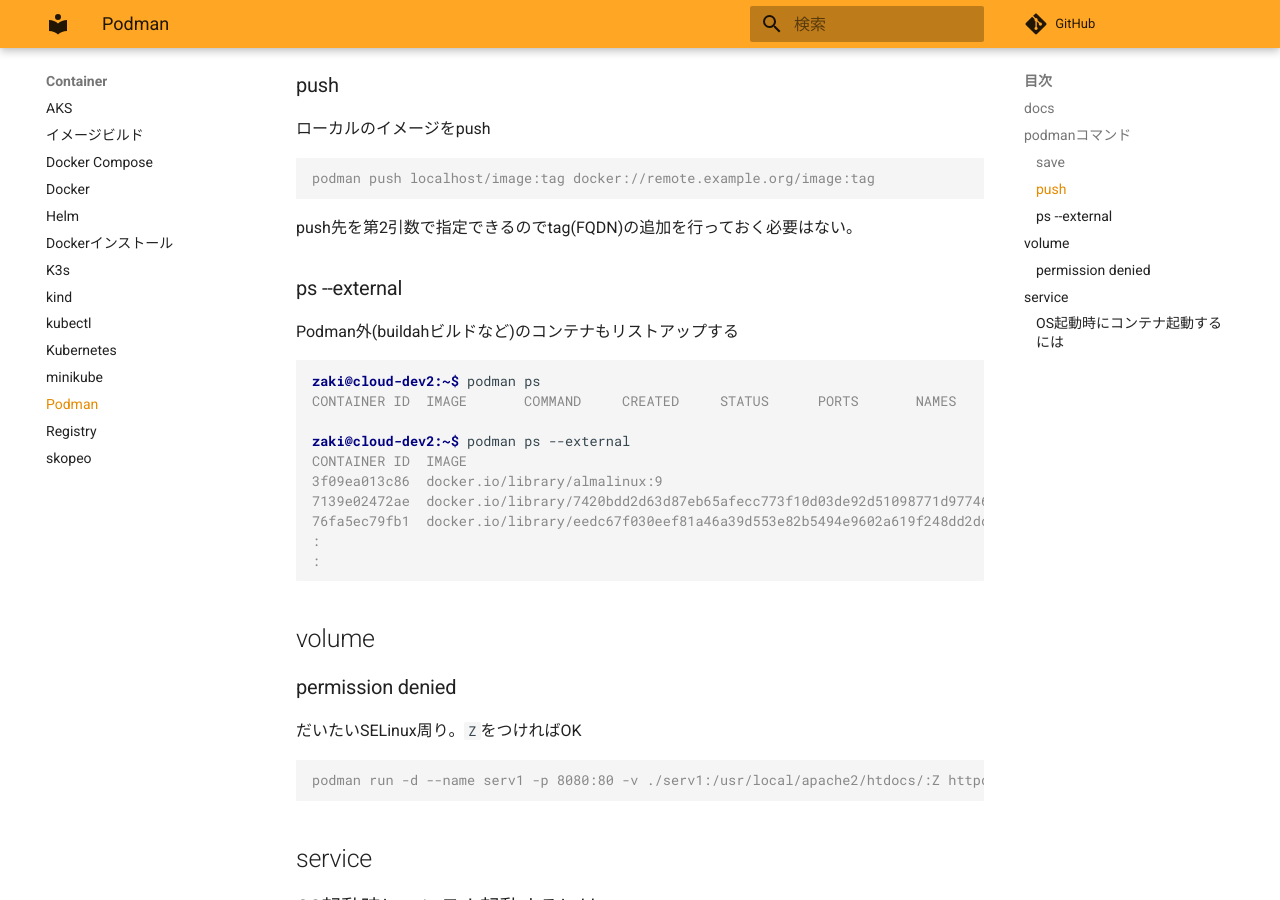
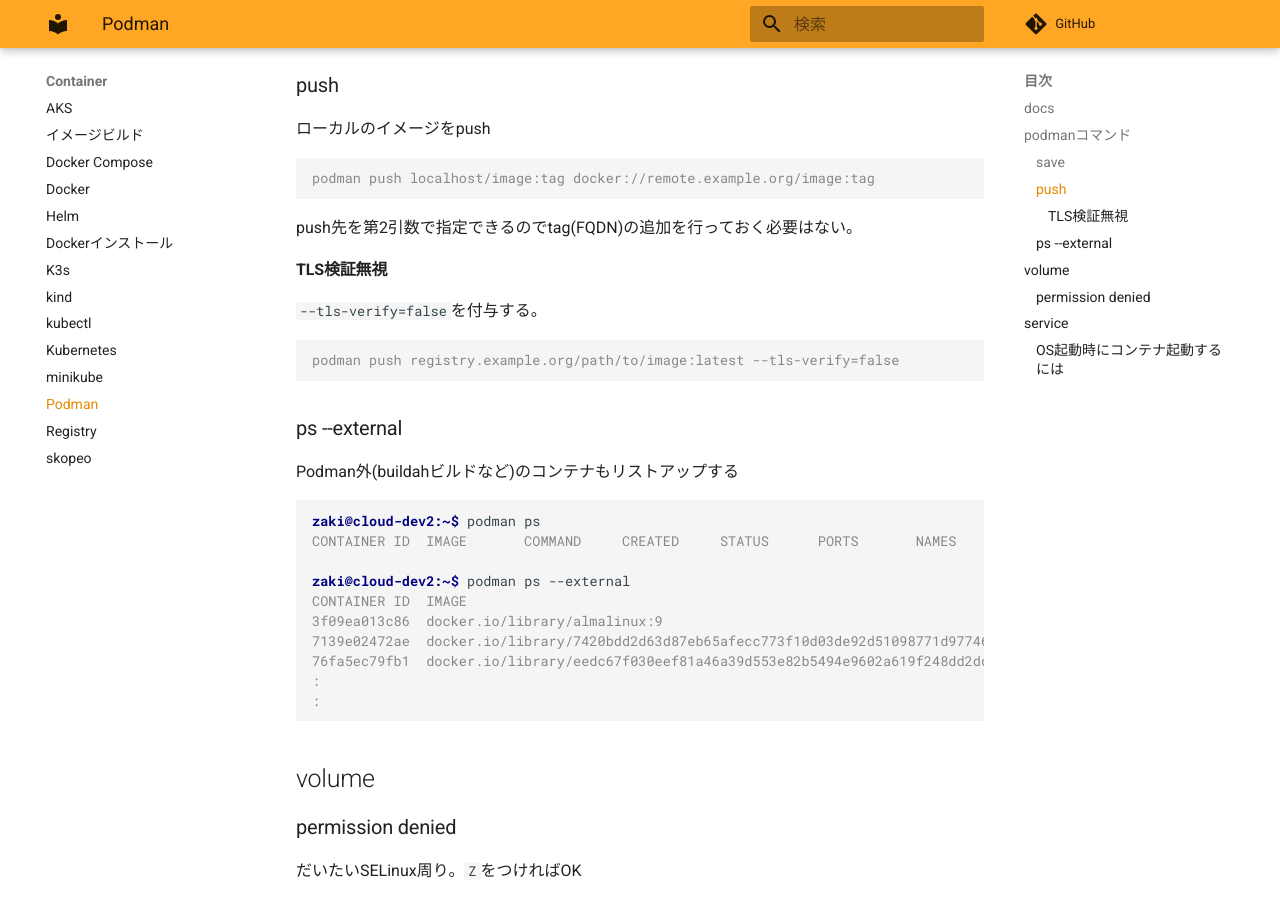
Before and after one commit to zaki-lknr/docs, an MkDocs documentation site: the page built from docs/Container/podman.md, in a window 1280 px wide and 900 px high, scrolled down 527 px. Built offline with MkDocs 1.6.1 and Material for MkDocs 9.7.7, drawn with Linux system fonts in a browser that asks for light colours; comment, search, counter and statistics services are not loaded.

Commit message:
add: container/podman: TLS検証無視

````diff
--- a/docs/Container/podman.md
+++ b/docs/Container/podman.md
@@ -25,6 +25,14 @@ podman push localhost/image:tag docker://remote.example.org/image:tag
 ```
 
 push先を第2引数で指定できるのでtag(FQDN)の追加を行っておく必要はない。
+
+#### TLS検証無視
+
+`--tls-verify=false`を付与する。
+
+```console
+podman push registry.example.org/path/to/image:latest --tls-verify=false
+```
 
 ### ps --external
 
````
